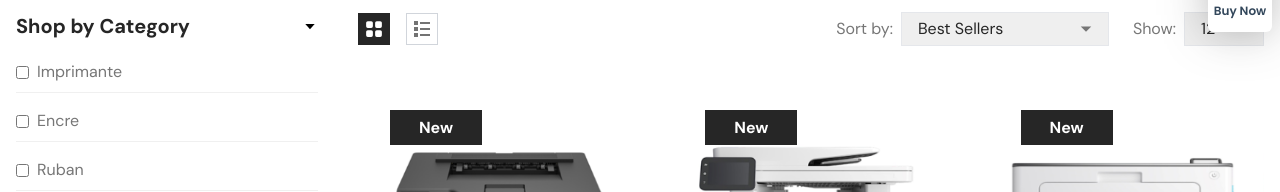
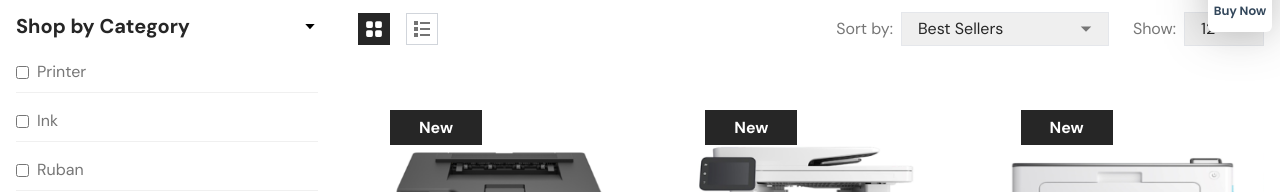
Before and after one commit to OluwatobiDaniel123/E-commerce-Market, a React (Create React App) app in the folder client/: page /shop in a window 1280 px wide. Shown: the part 324-516 px from the top of the page. Built offline with nearby package versions, Linux system fonts and the light colour scheme.

Commit message:
change something

```diff
--- a/client/src/components/home/Header/HeaderBottom.js
+++ b/client/src/components/home/Header/HeaderBottom.js
@@ -60,13 +60,13 @@ const HeaderBottom = () => {
               >
                 <Link to={"category/imprimante"}>
                   <li className="text-gray-400 px-4 py-1 border-b-[1px] border-b-gray-400 hover:border-b-white hover:text-white duration-300 cursor-pointer">
-                    popularity
+                    Printer
                   </li>
                 </Link>
 
                 <Link to={"category/ancre"}>
                   <li className="text-gray-400 px-4 py-1 border-b-[1px] border-b-gray-400 hover:border-b-white hover:text-white duration-300 cursor-pointer">
-                    popular
+                    Ink
                   </li>
                 </Link>
                 <Link to={"category/Ruban"}>
--- a/client/src/components/pageProps/shopPage/shopBy/Category.js
+++ b/client/src/components/pageProps/shopPage/shopBy/Category.js
@@ -16,11 +16,11 @@ const Category = () => {
   const category = [
     {
       _id: 9006,
-      title: "Imprimante",
+      title: "Printer",
     },
     {
       _id: 9007,
-      title: "Encre",
+      title: "Ink",
     },
     {
       _id: 9008,
--- a/client/src/constants/index.js
+++ b/client/src/constants/index.js
@@ -75,7 +75,7 @@ export const navBarList = [
   {
     _id: 1004,
     title: "Contact",
-    link: "contact",
+    link: "/contact",
   },
   {
     _id: 1005,
@@ -89,81 +89,81 @@ export const SplOfferData = [
   {
     _id: "201",
     img: imprimante1,
-    productName: "imprimante",
+    productName: "Printer",
     price: "35.00",
     color: "Blank and White",
     badge: true,
-    des: "Lorem ipsum dolor sit amet consectetur adipisicing elit. Hic excepturi quibusdam odio deleniti reprehenderit facilis.",
+    des: "Lorelatest fashion trends, cutting-edge tech gadgets, or everyday essentials, we've got you covered.m ipsum dolor sit amet consectetur adipisicing elit. Hic excepturi quibusdam odio deleniti reprehenderit facilis.",
     cat: "imprimante",
   },
   {
     _id: "202",
     img: imprimante2,
-    productName: "imprimante",
+    productName: "Printer",
     price: "180.00",
     color: "Gray",
     badge: true,
-    des: "Lorem ipsum dolor sit amet consectetur adipisicing elit. Hic excepturi quibusdam odio deleniti reprehenderit facilis.",
+    des: "latest fashion trends, cutting-edge tech gadgets, or everyday essentials, we've got you covered.",
     cat: "imprimante",
   },
   {
     _id: "203",
     img: imprimante4,
-    productName: "imprimante",
+    productName: "Printer",
     price: "25.00",
     color: "Mixed",
     badge: true,
-    des: "Lorem ipsum dolor sit amet consectetur adipisicing elit. Hic excepturi quibusdam odio deleniti reprehenderit facilis.",
+    des: "latest fashion trends, cutting-edge tech gadgets, or everyday essentials, we've got you covered.",
     cat: "imprimante",
   },
   {
     _id: "204",
     img: imprimante5,
-    productName: "imprimante",
+    productName: "Printer",
     price: "220.00",
     color: "Black",
     badge: true,
-    des: "Lorem ipsum dolor sit amet consectetur adipisicing elit. Hic excepturi quibusdam odio deleniti reprehenderit facilis.",
+    des: "latest fashion trends, cutting-edge tech gadgets, or everyday essentials, we've got you covered.",
     cat: "imprimante",
   },
   {
     _id: "205",
     img: imprimante6,
-    productName: "imprimante",
+    productName: "Printer",
     price: "25.00",
     color: "Mixed",
     badge: true,
-    des: "Lorem ipsum dolor sit amet consectetur adipisicing elit. Hic excepturi quibusdam odio deleniti reprehenderit facilis.",
+    des: "latest fashion trends, cutting-edge tech gadgets, or everyday essentials, we've got you covered.",
     cat: "imprimante",
   },
   {
     _id: "206",
     img: imprimante7,
-    productName: "imprimante",
+    productName: "Printer",
     price: "220.00",
     color: "Black",
     badge: true,
-    des: "Lorem ipsum dolor sit amet consectetur adipisicing elit. Hic excepturi quibusdam odio deleniti reprehenderit facilis.",
+    des: "latest fashion trends, cutting-edge tech gadgets, or everyday essentials, we've got you covered.",
     cat: "imprimante",
   },
   {
     _id: "207",
     img: imprimante8,
-    productName: "imprimante",
+    productName: "Printer",
     price: "25.00",
     color: "Mixed",
     badge: true,
-    des: "Lorem ipsum dolor sit amet consectetur adipisicing elit. Hic excepturi quibusdam odio deleniti reprehenderit facilis.",
+    des: "latest fashion trends, cutting-edge tech gadgets, or everyday essentials, we've got you covered.",
     cat: "imprimante",
   },
   {
     _id: "208",
     img: imprimante9,
-    productName: "imprimante",
+    productName: "Printer",
     price: "220.00",
     color: "Black",
     badge: true,
-    des: "Lorem ipsum dolor sit amet consectetur adipisicing elit. Hic excepturi quibusdam odio deleniti reprehenderit facilis.",
+    des: "latest fashion trends, cutting-edge tech gadgets, or everyday essentials, we've got you covered.",
     cat: "imprimante",
   },
   {
@@ -173,7 +173,7 @@ export const SplOfferData = [
     price: "25.00",
     color: "Mixed",
     badge: true,
-    des: "Lorem ipsum dolor sit amet consectetur adipisicing elit. Hic excepturi quibusdam odio deleniti reprehenderit facilis.",
+    des: "latest fashion trends, cutting-edge tech gadgets, or everyday essentials, we've got you covered.",
     cat: "ancre",
   },
   {
@@ -183,7 +183,7 @@ export const SplOfferData = [
     price: "220.00",
     color: "Black",
     badge: true,
-    des: "Lorem ipsum dolor sit amet consectetur adipisicing elit. Hic excepturi quibusdam odio deleniti reprehenderit facilis.",
+    des: "latest fashion trends, cutting-edge tech gadgets, or everyday essentials, we've got you covered.",
     cat: "ancre",
   },
   {
@@ -193,7 +193,7 @@ export const SplOfferData = [
     price: "25.00",
     color: "Mixed",
     badge: true,
-    des: "Lorem ipsum dolor sit amet consectetur adipisicing elit. Hic excepturi quibusdam odio deleniti reprehenderit facilis.",
+    des: "latest fashion trends, cutting-edge tech gadgets, or everyday essentials, we've got you covered.",
     cat: "ancre",
   },
   {
@@ -203,7 +203,7 @@ export const SplOfferData = [
     price: "220.00",
     color: "Black",
     badge: true,
-    des: "Lorem ipsum dolor sit amet consectetur adipisicing elit. Hic excepturi quibusdam odio deleniti reprehenderit facilis.",
+    des: "latest fashion trends, cutting-edge tech gadgets, or everyday essentials, we've got you covered.",
     cat: "ancre",
   },
   {
@@ -213,7 +213,7 @@ export const SplOfferData = [
     price: "25.00",
     color: "Mixed",
     badge: true,
-    des: "Lorem ipsum dolor sit amet consectetur adipisicing elit. Hic excepturi quibusdam odio deleniti reprehenderit facilis.",
+    des: "latest fashion trends, cutting-edge tech gadgets, or everyday essentials, we've got you covered.",
     cat: "Ruban",
   },
   {
@@ -223,7 +223,7 @@ export const SplOfferData = [
     price: "220.00",
     color: "Black",
     badge: true,
-    des: "Lorem ipsum dolor sit amet consectetur adipisicing elit. Hic excepturi quibusdam odio deleniti reprehenderit facilis.",
+    des: "latest fashion trends, cutting-edge tech gadgets, or everyday essentials, we've got you covered.",
     cat: "Ruban",
   },
   {
@@ -233,7 +233,7 @@ export const SplOfferData = [
     price: "25.00",
     color: "Mixed",
     badge: true,
-    des: "Lorem ipsum dolor sit amet consectetur adipisicing elit. Hic excepturi quibusdam odio deleniti reprehenderit facilis.",
+    des: "latest fashion trends, cutting-edge tech gadgets, or everyday essentials, we've got you covered.",
     cat: "Ruban",
   },
   {
@@ -243,7 +243,7 @@ export const SplOfferData = [
     price: "220.00",
     color: "Black",
     badge: true,
-    des: "Lorem ipsum dolor sit amet consectetur adipisicing elit. Hic excepturi quibusdam odio deleniti reprehenderit facilis.",
+    des: "latest fashion trends, cutting-edge tech gadgets, or everyday essentials, we've got you covered.",
     cat: "Ruban",
   },
   {
@@ -253,7 +253,7 @@ export const SplOfferData = [
     price: "25.00",
     color: "Mixed",
     badge: true,
-    des: "Lorem ipsum dolor sit amet consectetur adipisicing elit. Hic excepturi quibusdam odio deleniti reprehenderit facilis.",
+    des: "latest fashion trends, cutting-edge tech gadgets, or everyday essentials, we've got you covered.",
     cat: "Bac",
   },
   {
@@ -263,7 +263,7 @@ export const SplOfferData = [
     price: "220.00",
     color: "Black",
     badge: true,
-    des: "Lorem ipsum dolor sit amet consectetur adipisicing elit. Hic excepturi quibusdam odio deleniti reprehenderit facilis.",
+    des: "latest fashion trends, cutting-edge tech gadgets, or everyday essentials, we've got you covered.",
     cat: "Bac",
   },
   {
@@ -273,7 +273,7 @@ export const SplOfferData = [
     price: "25.00",
     color: "Mixed",
     badge: true,
-    des: "Lorem ipsum dolor sit amet consectetur adipisicing elit. Hic excepturi quibusdam odio deleniti reprehenderit facilis.",
+    des: "latest fashion trends, cutting-edge tech gadgets, or everyday essentials, we've got you covered.",
     cat: "Bac",
   },
   {
@@ -283,7 +283,7 @@ export const SplOfferData = [
     price: "220.00",
     color: "Black",
     badge: true,
-    des: "Lorem ipsum dolor sit amet consectetur adipisicing elit. Hic excepturi quibusdam odio deleniti reprehenderit facilis.",
+    des: "latest fashion trends, cutting-edge tech gadgets, or everyday essentials, we've got you covered.",
     cat: "Bac",
   },
 ];
@@ -660,7 +660,7 @@ export const paginationItems = [
     price: "25.00",
     color: "Mixed",
     badge: true,
-    des: "Lorem ipsum dolor sit amet consectetur adipisicing elit. Hic excepturi quibusdam odio deleniti reprehenderit facilis.",
+    des: "latest fashion trends, cutting-edge tech gadgets, or everyday essentials, we've got you covered.",
     cat: "Bac",
   },
   {
@@ -670,7 +670,7 @@ export const paginationItems = [
     price: "220.00",
     color: "Black",
     badge: true,
-    des: "Lorem ipsum dolor sit amet consectetur adipisicing elit. Hic excepturi quibusdam odio deleniti reprehenderit facilis.",
+    des: "latest fashion trends, cutting-edge tech gadgets, or everyday essentials, we've got you covered.",
     cat: "Bac",
   },
   {
@@ -680,7 +680,7 @@ export const paginationItems = [
     price: "25.00",
     color: "Mixed",
     badge: true,
-    des: "Lorem ipsum dolor sit amet consectetur adipisicing elit. Hic excepturi quibusdam odio deleniti reprehenderit facilis.",
+    des: "latest fashion trends, cutting-edge tech gadgets, or everyday essentials, we've got you covered.",
     cat: "Ruban",
   },
   {
@@ -690,7 +690,7 @@ export const paginationItems = [
     price: "220.00",
     color: "Black",
     badge: true,
-    des: "Lorem ipsum dolor sit amet consectetur adipisicing elit. Hic excepturi quibusdam odio deleniti reprehenderit facilis.",
+    des: "latest fashion trends, cutting-edge tech gadgets, or everyday essentials, we've got you covered.",
     cat: "Ruban",
   },
   {
@@ -700,7 +700,7 @@ export const paginationItems = [
     price: "25.00",
     color: "Mixed",
     badge: true,
-    des: "Lorem ipsum dolor sit amet consectetur adipisicing elit. Hic excepturi quibusdam odio deleniti reprehenderit facilis.",
+    des: "latest fashion trends, cutting-edge tech gadgets, or everyday essentials, we've got you covered.",
     cat: "Encre",
   },
   {
@@ -710,7 +710,7 @@ export const paginationItems = [
     price: "220.00",
     color: "Black",
     badge: true,
-    des: "Lorem ipsum dolor sit amet consectetur adipisicing elit. Hic excepturi quibusdam odio deleniti reprehenderit facilis.",
+    des: "latest fashion trends, cutting-edge tech gadgets, or everyday essentials, we've got you covered.",
     cat: "Encre",
   },
 
@@ -721,7 +721,7 @@ export const paginationItems = [
     price: "25.00",
     color: "Mixed",
     badge: true,
-    des: "Lorem ipsum dolor sit amet consectetur adipisicing elit. Hic excepturi quibusdam odio deleniti reprehenderit facilis.",
+    des: "latest fashion trends, cutting-edge tech gadgets, or everyday essentials, we've got you covered.",
     cat: "Encre",
   },
   {
@@ -731,7 +731,7 @@ export const paginationItems = [
     price: "220.00",
     color: "Black",
     badge: true,
-    des: "Lorem ipsum dolor sit amet consectetur adipisicing elit. Hic excepturi quibusdam odio deleniti reprehenderit facilis.",
+    des: "latest fashion trends, cutting-edge tech gadgets, or everyday essentials, we've got you covered.",
     cat: "Encre",
   },
   {
@@ -741,7 +741,7 @@ export const paginationItems = [
     price: "25.00",
     color: "Mixed",
     badge: true,
-    des: "Lorem ipsum dolor sit amet consectetur adipisicing elit. Hic excepturi quibusdam odio deleniti reprehenderit facilis.",
+    des: "latest fashion trends, cutting-edge tech gadgets, or everyday essentials, we've got you covered.",
     cat: "Ruban",
   },
   {
@@ -751,7 +751,7 @@ export const paginationItems = [
     price: "220.00",
     color: "Black",
     badge: true,
-    des: "Lorem ipsum dolor sit amet consectetur adipisicing elit. Hic excepturi quibusdam odio deleniti reprehenderit facilis.",
+    des: "latest fashion trends, cutting-edge tech gadgets, or everyday essentials, we've got you covered.",
     cat: "Ruban",
   },
 
@@ -762,7 +762,7 @@ export const paginationItems = [
     price: "25.00",
     color: "Mixed",
     badge: true,
-    des: "Lorem ipsum dolor sit amet consectetur adipisicing elit. Hic excepturi quibusdam odio deleniti reprehenderit facilis.",
+    des: "latest fashion trends, cutting-edge tech gadgets, or everyday essentials, we've got you covered.",
     cat: "Bac",
   },
   {
@@ -772,7 +772,7 @@ export const paginationItems = [
     price: "220.00",
     color: "Black",
     badge: true,
-    des: "Lorem ipsum dolor sit amet consectetur adipisicing elit. Hic excepturi quibusdam odio deleniti reprehenderit facilis.",
+    des: "latest fashion trends, cutting-edge tech gadgets, or everyday essentials, we've got you covered.",
     cat: "Bac",
   },
 
--- a/client/src/pages/Cart/Cart.js
+++ b/client/src/pages/Cart/Cart.js
@@ -6,7 +6,6 @@ import Breadcrumbs from "../../components/pageProps/Breadcrumbs";
 import { resetCart } from "../../redux/orebiSlice";
 import { emptyCart } from "../../assets/images/index";
 import ItemCard from "./ItemCard";
-import Payment from "../payment/Payment";
 
 const Cart = () => {
   const dispatch = useDispatch();
```
Also changed, not shown: client/src/pages/ProductDetails/ProductDetails.js (+4 -4 lines).
